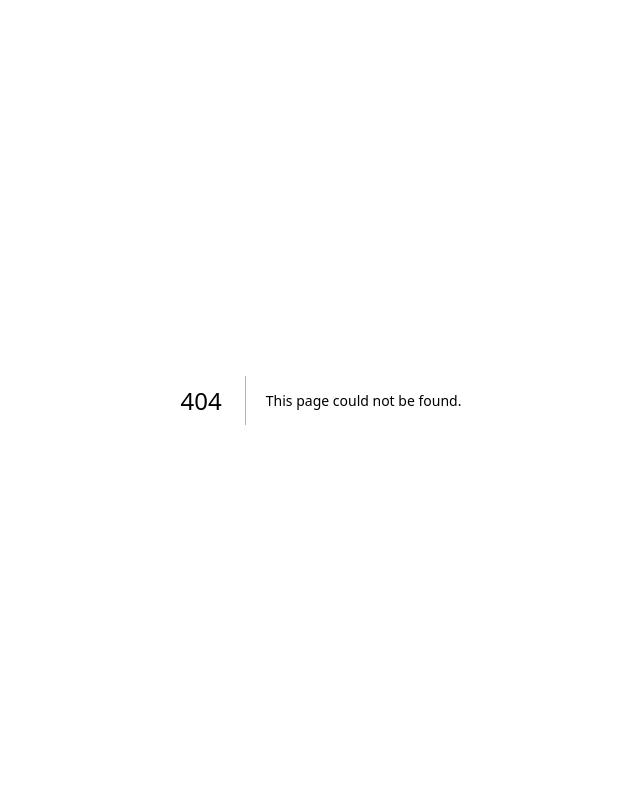
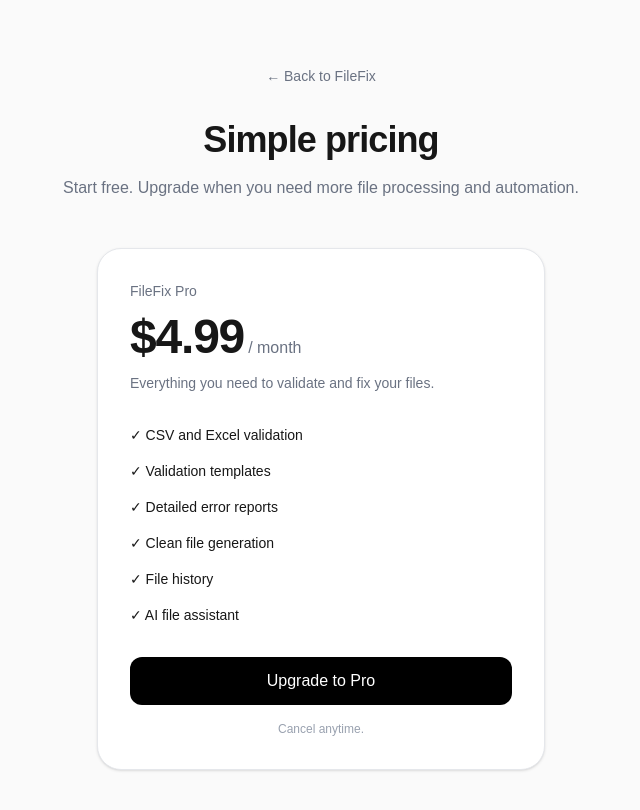
Before and after one commit to xalvarezd83/filefix, a Next.js app: page /pricing in a window 1280 px wide. Before the commit this address had no page. Shown: the top 810 px of the page, without its empty margins (319-959 px from the left). Built offline with nearby package versions, Linux system fonts and the light colour scheme.

Commit message:
Create page.tsx

```diff
--- /dev/null
+++ b/app/pricing/page.tsx
@@ -0,0 +1,64 @@
+import Link from "next/link";
+
+export default function PricingPage() {
+  return (
+    <main className="min-h-screen bg-[#fafafa] px-6 py-16">
+      <div className="mx-auto max-w-4xl">
+        <div className="mb-12 text-center">
+          <Link
+            href="/dashboard"
+            className="text-sm font-medium text-gray-500 hover:text-black"
+          >
+            ← Back to FileFix
+          </Link>
+
+          <h1 className="mt-8 text-4xl font-semibold tracking-tight">
+            Simple pricing
+          </h1>
+
+          <p className="mx-auto mt-4 max-w-xl text-gray-500">
+            Start free. Upgrade when you need more file processing and
+            automation.
+          </p>
+        </div>
+
+        <div className="mx-auto max-w-md rounded-3xl border border-gray-200 bg-white p-8 shadow-sm">
+          <div className="mb-8">
+            <p className="text-sm font-medium text-gray-500">FileFix Pro</p>
+
+            <div className="mt-3 flex items-baseline gap-1">
+              <span className="text-5xl font-semibold tracking-tight">
+                $4.99
+              </span>
+              <span className="text-gray-500">/ month</span>
+            </div>
+
+            <p className="mt-3 text-sm text-gray-500">
+              Everything you need to validate and fix your files.
+            </p>
+          </div>
+
+          <ul className="space-y-4 text-sm">
+            <li>✓ CSV and Excel validation</li>
+            <li>✓ Validation templates</li>
+            <li>✓ Detailed error reports</li>
+            <li>✓ Clean file generation</li>
+            <li>✓ File history</li>
+            <li>✓ AI file assistant</li>
+          </ul>
+
+          <button
+            type="button"
+            className="mt-8 w-full rounded-xl bg-black px-4 py-3 text-sm font-medium text-white hover:bg-gray-800"
+          >
+            Upgrade to Pro
+          </button>
+
+          <p className="mt-4 text-center text-xs text-gray-400">
+            Cancel anytime.
+          </p>
+        </div>
+      </div>
+    </main>
+  );
+}
```
